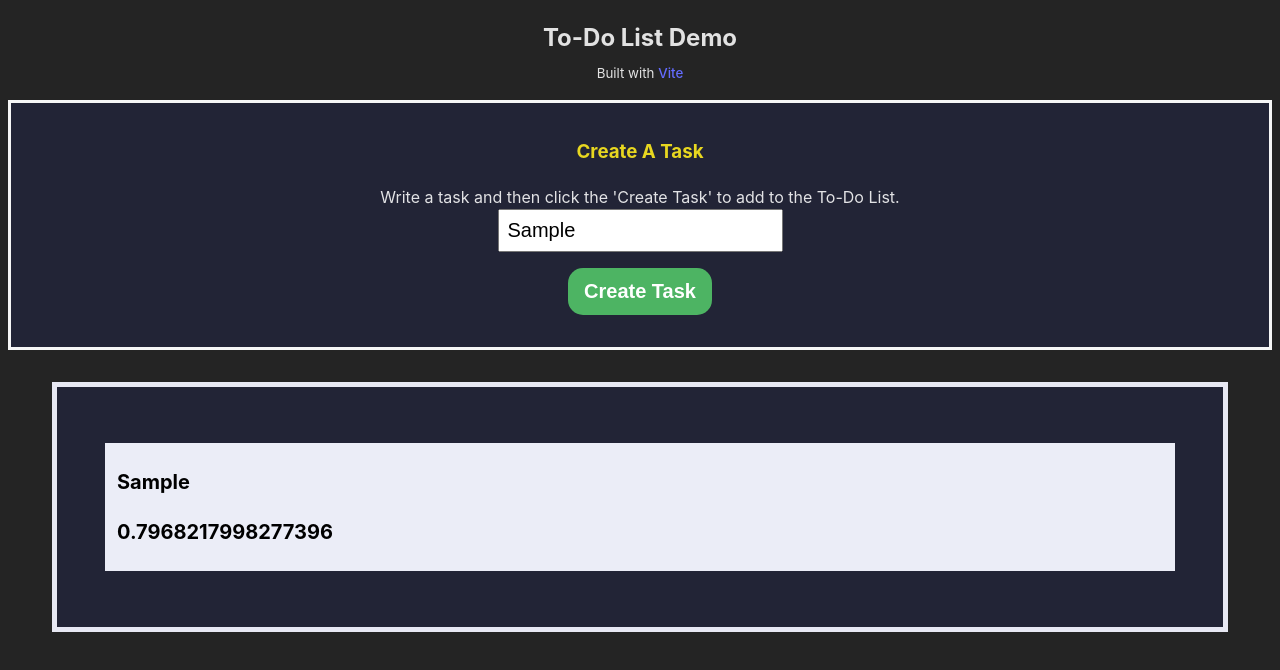
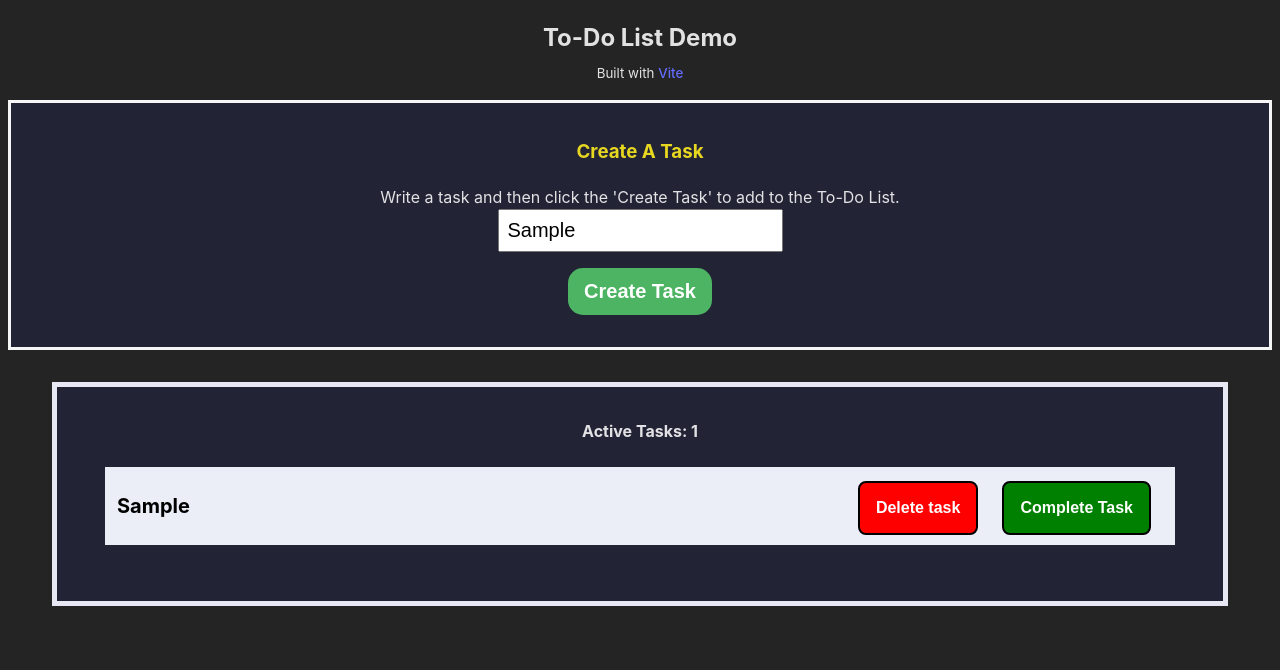
Before and after one commit to WesloTheWeb/to-do-app-demo, a React (Vite) app: page / in a window 1280 px wide. Both pictures are taken after typing "Sample" into the empty fields and a click on the button "Create Task". Shown: the top 670 px of the page. Built offline with nearby package versions, Linux system fonts and the light colour scheme; the HTML template or start-up script is replaced by a standard one.

Commit message:
Styled individual tasks and added counter. Created next items todo when I continue to work on it

```diff
--- a/src/components/ActiveTask/ActiveTask.module.scss
+++ b/src/components/ActiveTask/ActiveTask.module.scss
@@ -1,10 +1,38 @@
 @import '../../variables.scss';
 
 .container {
+    display: flex;
+    justify-content: space-between;
+    align-items: baseline;
     background-color: $activeTaskBackgroundColor;
     color: #000;
     margin: 1.5rem 0;
     padding: .25rem .75rem;
     font-size: 1.25rem;
     font-weight: bold;
+
+    button {
+        padding: 1rem;
+        border: 2px solid #000;
+        border-radius: 8px;
+        font-size: 1rem;
+        font-weight: bold;
+        margin: 0 .75rem;
+    }
 }
+
+.CTAactions {
+    display: flex;
+    justify-content: right;
+    flex-direction: row-reverse;
+
+    button {
+        background-color: red;
+        color: white;
+    }
+
+    button:nth-child(1) {
+        background-color: green;
+        color: white;
+    }
+}
--- a/src/components/ActiveTask/ActiveTask.tsx
+++ b/src/components/ActiveTask/ActiveTask.tsx
@@ -1,7 +1,11 @@
 import TaskModel from '../../interfaces/task.model';
 import classes from './ActiveTask.module.scss';
 
-const { container } = classes;
+const { container, CTAactions } = classes;
+
+// TODO: Add Delete Logic.
+// TODO: Add complete Logic and a counter of completed task.
+// TODO: Fix error handling if create no task. Need to think about the id output.
 
 interface TaskProps {
     taskName: TaskModel
@@ -11,7 +15,11 @@ const ActiveTask = ({ taskName }: TaskProps) => {
     return (
         <div className={container}>
             <p> {taskName.title} </p>
-            <p>{taskName.id}</p>
+            {/* <p>{taskName.id}</p> */}
+            <div className={CTAactions}>
+                <button>Complete Task</button>
+                <button>Delete task</button>
+            </div>
         </div>
     );
 };
--- a/src/components/CreateTask/CreateTask.tsx
+++ b/src/components/CreateTask/CreateTask.tsx
@@ -1,5 +1,7 @@
 import React, { useRef } from 'react';
 import classes from './CreateTask.module.scss';
+
+// TODO: Switch out ref for a own state. Better way to reset after each submission.
 
 const { container, actions } = classes;
 
--- a/src/containers/Tasks/Tasks.module.scss
+++ b/src/containers/Tasks/Tasks.module.scss
@@ -5,4 +5,10 @@
     border: 5px solid $taskContainerBorderColor;
     padding: 2rem 3rem;
     margin: 2rem 2.75rem;
+
+    h4, .defaultStatus {
+        display: block;
+        text-align: center;
+        margin: 0 auto;
+    }
 }
--- a/src/containers/Tasks/Tasks.tsx
+++ b/src/containers/Tasks/Tasks.tsx
@@ -2,22 +2,25 @@ import classes from './Tasks.module.scss';
 import ActiveTask from '../../components/ActiveTask/ActiveTask';
 import TaskModel from '../../interfaces/task.model';
 
-const { taskContainer } = classes;
+const { taskContainer, defaultStatus } = classes;
 
 interface TaskProps {
     items: TaskModel[];  // items is an array of TaskModel
 };
 
-const Tasks = ({items}: TaskProps) => {
+const Tasks = ({ items }: TaskProps) => {
 
     return (
         <section className={taskContainer}>
-            {items ?
+            {items.length > 0 ?
+                <h4> Active Tasks: {items.length}</h4> : null
+            }
+            {items.length > 0 ?
                 items.map((item) => {
                     return (
                         <ActiveTask key={item.id} taskName={item} />
                     )
-                }) : <p> You have no active tasks.</p>
+                }) : <p className={defaultStatus}> You have no active tasks.</p>
             }
         </section>
     );
```
